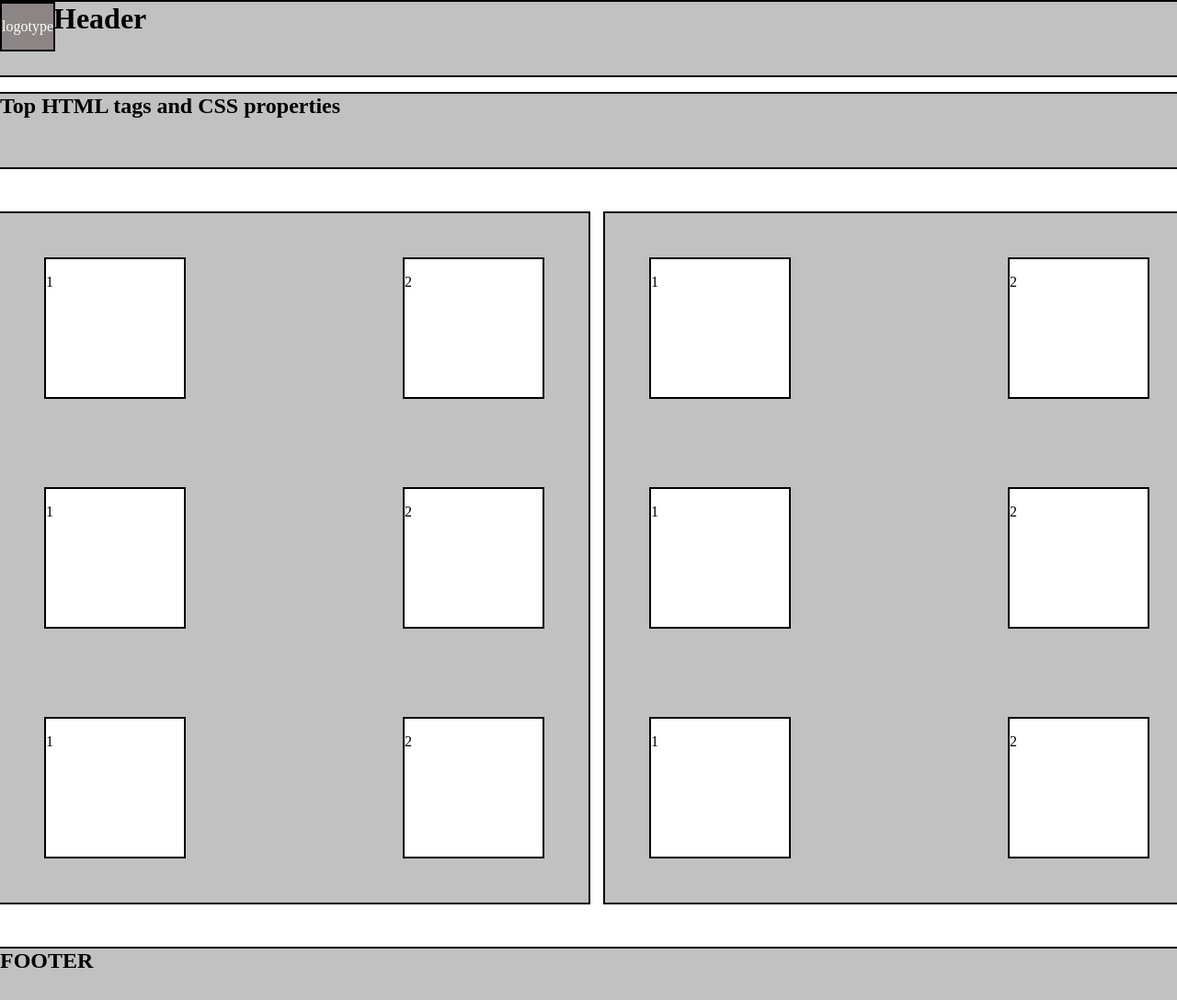
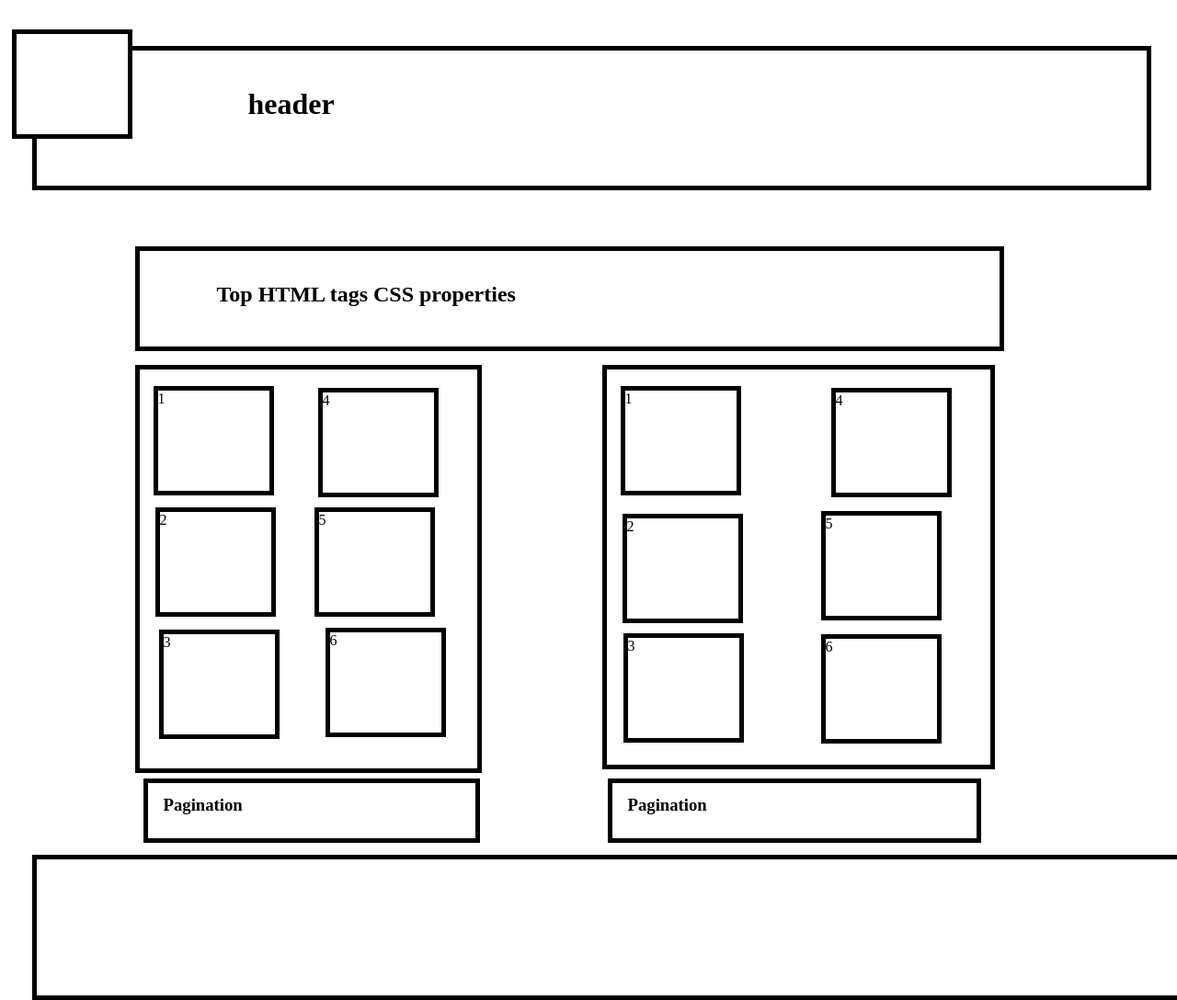
Before and after one commit to pinhas-gryaznov/education, a plain HTML site: page index.html in a window 1280 px wide. Shown: the whole page at 92% size. Drawn offline with Linux system fonts and the light colour scheme.

Commit message:
second commit

```diff
--- a/index.html
+++ b/index.html
@@ -3,49 +3,75 @@
 <head>
 	<meta charset="UTF-8">
 	<title>Document</title>
-	<link rel="stylesheet"  href="style.css">
+	<link rel="stylesheet" href="style.css">
 </head>
 <body>
-<!-- LOGOTYPE -->
-	<div class="logotype">
-		<p>logotype</p>
-	</div>
-<!-- Header -->
-	<div>
-		<header>
-			<h1>Header</h1>
-		</header>
+
+	<header>
+
 		<div>
-			<main>
-				<h2>Top HTML tags and CSS properties</h2>
-			</main>
+			<h1>header</h1>
 		</div>
-	</div>
-	<!-- MAIN CONTENT RIGHT COLUMN-->
-	<div class="RIGHT_COLUMN">
-		<article>
-			<div class="INSIDE_COLUMN_LEFT"><p>1</p></div>
-			<div class="INSIDE_COLUMN_RIGHT"><p>2</p></div>
-			<div class="INSIDE_COLUMN_LEFT"><p>1</p></div>
-			<div class="INSIDE_COLUMN_RIGHT"><p>2</p></div>
-			<div class="INSIDE_COLUMN_LEFT"><p>1</p></div>
-			<div class="INSIDE_COLUMN_RIGHT"><p>2</p></div>
-		</article>
-	</div>
-<!-- MAIN CONTENT LEFT COLUMN-->
-	<div class="LEFT_COLUMN">
-		<aside>
-			<div class="INSIDE_COLUMN_LEFT"><p>1</p></div>
-			<div class="INSIDE_COLUMN_RIGHT"><p>2</p></div>
-			<div class="INSIDE_COLUMN_LEFT"><p>1</p></div>
-			<div class="INSIDE_COLUMN_RIGHT"><p>2</p></div>
-			<div class="INSIDE_COLUMN_LEFT"><p>1</p></div>
-			<div class="INSIDE_COLUMN_RIGHT"><p>2</p></div>
-		</aside>
-	</div>
+
+		<div class="square" id="logo">
+			<h2> </h2>
+		</div>
+
+	</header>
+
+	<main>
+
+		<div class="Top">
+			<h2>Top HTML tags CSS properties</h2>
+		</div>
+
+		<div class="columns">
+				<div class="left">
+					<div class="left_column">
+						<div class="square" id="I">1</div>
+						<div class="square" id="II">2</div>
+						<div class="square" id="III">3</div>
+					</div>
+
+					<div class="right_column">
+						<div class="square" id="IV">4</div>
+						<div class="square" id="V">5</div>
+						<div class="square" id="VI">6</div>
+					</div>
+				</div>
+
+				<div class="right">
+					<div class="left_column">
+						<div class="square" id="VII">1</div>
+						<div class="square" id="VIII">2</div>
+						<div class="square" id="IX">3</div>
+					</div>
+
+					<div class="right_column">
+						<div class="square" id="X">4</div>
+						<div class="square" id="XI">5</div>
+						<div class="square" id="XII">6</div>
+					</div>
+				</div>
+		</div>
+
+		<div>
+			<div class="pagination_left">
+				<h3>Pagination</h3>
+			</div>
+
+			<div class="pagination_right">
+				<h3>Pagination</h3>
+			</div>
+		</div>
+
+	</main>
+
 	<footer>
-		<h2>FOOTER</h2>
+		<h2>
+			<p> </p>
+		</h2>
 	</footer>
+
 </body>
-
 </html>
--- a/style.css
+++ b/style.css
@@ -1,80 +1,154 @@
+*{
+	margin: 0;
+	padding:0;
+}
 body{
-	width: 1298px;
-	margin: auto;
-	margin-top: 0;
-	height: 1038px;
-}
-.logotype{
-	display: block;
-	background: #8c8585;
-	float: left;
-	color: white;
-	outline: 2px solid #000; /* Чёрная рамка */
-    /*border: 3px solid #fff;   Бела рамка */
-    margin-left: 2px;
-    margin-top: 2px;
+	/*background: #c1c1c1;*/
+	width: 1211px;
+	height: 1050px;
+	/*border: 5px solid #000;*/
+	/*margin-left: 43px;
+    margin-top: 22px;*/
+    margin: auto;
+    padding-top: 50px;
 }
 header{
-	display: block;
-	height: 80px;
-	background: #c1c1c1;
-	outline: 2px solid #000;
-	margin-top:2px;
-}
-h1{
-	position: center;
-	text-align: justify;
+	width: 1207px;
+	height: 147px;
+	border: 5px solid #000;
 }
 header h1{
-	margin: 0;
-	padding-top: 0;
+	margin-left: 230px;
+    margin-top: 40px;
+}
+#logo{
+	float: left;
+	margin-top: -100px;
+    margin-left: -27px;
+    background: #fff;
 }
 main{
-	outline: 2px solid #000;
-	width: 1298px;
-	height: 80px;
-	background: #c1c1c1;
+	width: 936px;
+	height: 621px;
+	/*border: 5px solid #000;*/
+	/*background: #c1c1c1;*/
+	margin-top: 61px;
+	margin-left: 112px;
 }
-article{
-	margin-top: 50px;
-	width: 640px;
-	height: 750px;
+main h2{
+    margin: 34px;
+    padding-left: 50px;
+}
+h3{
+	padding-top: 13px;
+    padding-left: 17px;
+}
+.Top{
+	width: 935px;
+	height:104px;
+	border: 5px solid #000;
+	margin-bottom: 15px;
+	left: 50%;
+	right: 50%;
+}
+
+.columns{
+	width: 935px;
+    height: 450px;
+}
+.left{
+	width: 367px;
+	height: 434px;
+	border: 5px solid #000;
 	float: left;
-	outline: 2px solid #000;
-	background: #c1c1c1;
 }
-.INSIDE_COLUMN_LEFT{
-	outline: 2px solid #000;
+.left_column{
+	width: 140px;
+	height: 392px;
 	float: left;
-	width: 150px;
-	height: 150px;
-	margin: 50px 50px 50px 50px;
-	background: #fff;
+	margin-top: 18px;
+    margin-left: 15px;
+    /*border: 1px solid #000;*/
 }
-.INSIDE_COLUMN_RIGHT{
-	outline: 2px solid #000;
+.right{
+	width: 417px;
+	height: 430px;
+	border: 5px solid #000;
 	float: right;
-	width: 150px;
-	height: 150px;
-	margin: 50px 50px 50px 50px;
-	background: #fff;
 }
-aside{
-	margin-top: 50px;
-	width: 640px;
-	height: 750px;
+.right_column{
+	width: 140px;
+	height: 392px;
 	float: right;
-	outline: 2px solid #000;
-	background: #c1c1c1;
+	margin-right: 33px;
+    margin-top: 20px;
+	/*border: 1px solid #000;*/
+}
+.pagination_left{
+	float: left;
+	border: 5px solid #000;
+	width: 356px;
+	height: 60px;
+	margin-left: 9px;
+}
+.pagination_right{
+	float: right;
+	border: 5px solid #000;
+	width: 396px;
+	height: 60px;
+	margin-right: 16px
 }
 footer{
-	outline: 2px solid #000;
-	width: 1298px;
-    height: 80px;
-    margin-top: 850px;
-    background: #c1c1c1;
+	width: 1253px;
+	height: 148px;
+	border: 5px solid #000;
+	margin-top: 41px;
 }
-footer p{
-	margin: auto;
-	background: #c1c1c1;
+.square{
+	width: 121px;
+	height: 109px;
+	border: 5px solid #000;
 }
+#I{
+}
+#II{
+	margin-left: 2px;
+    margin-top: 13px;
+
+}
+#III{
+	margin-top: 14px;
+    margin-left: 6px;
+
+}
+#IV{
+}
+#V{
+	margin-top: 11px;
+    margin-left: -4px;
+}
+#VI{
+	margin: 8px;
+    margin-top: 12px;
+}
+#VII{
+}
+#VIII{
+	margin-top: 20px;
+    margin-left: 2px;
+}
+#IX{
+	margin-top: 11px;
+    margin-left: 3px;
+}
+#X{
+}
+#XI{
+	margin-top: 15px;
+    margin-left: -11px;
+
+}
+#XII{
+	margin-top: 15px;
+    margin-left: -11px;
+}
```
